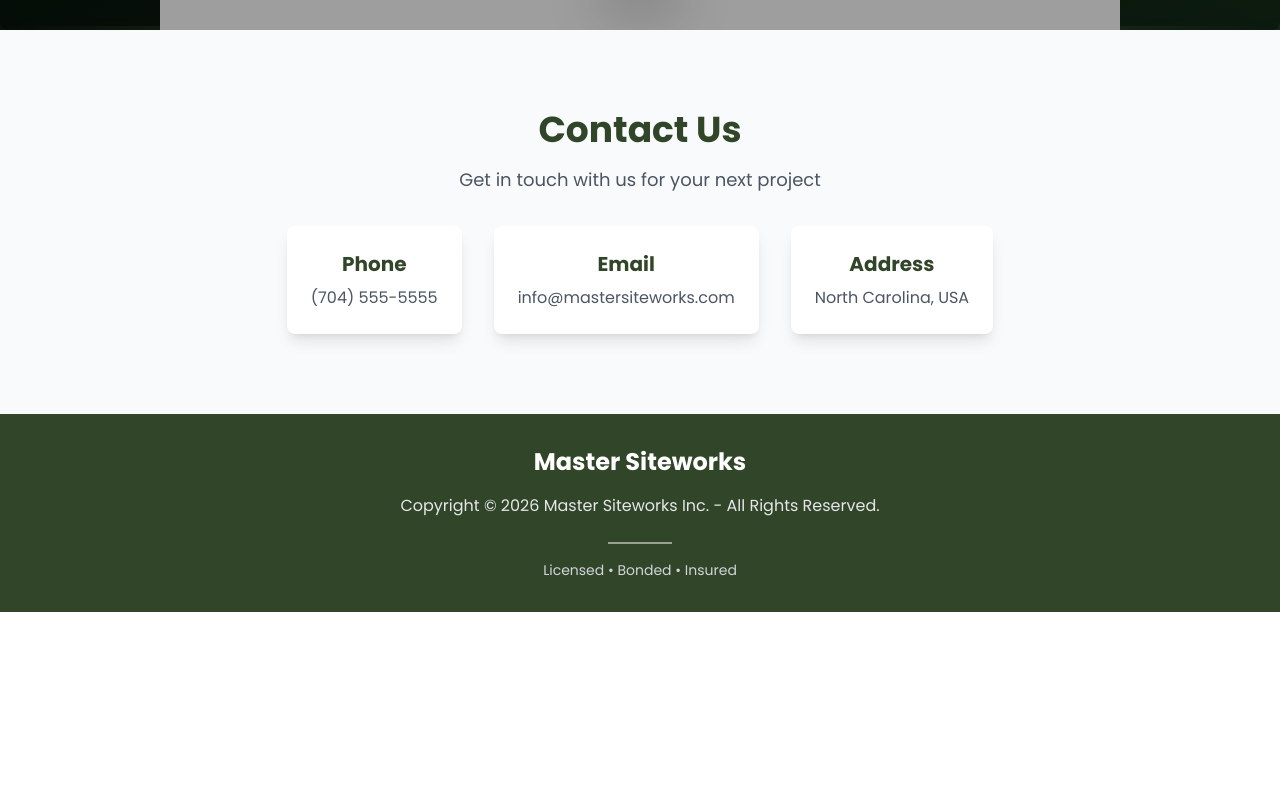
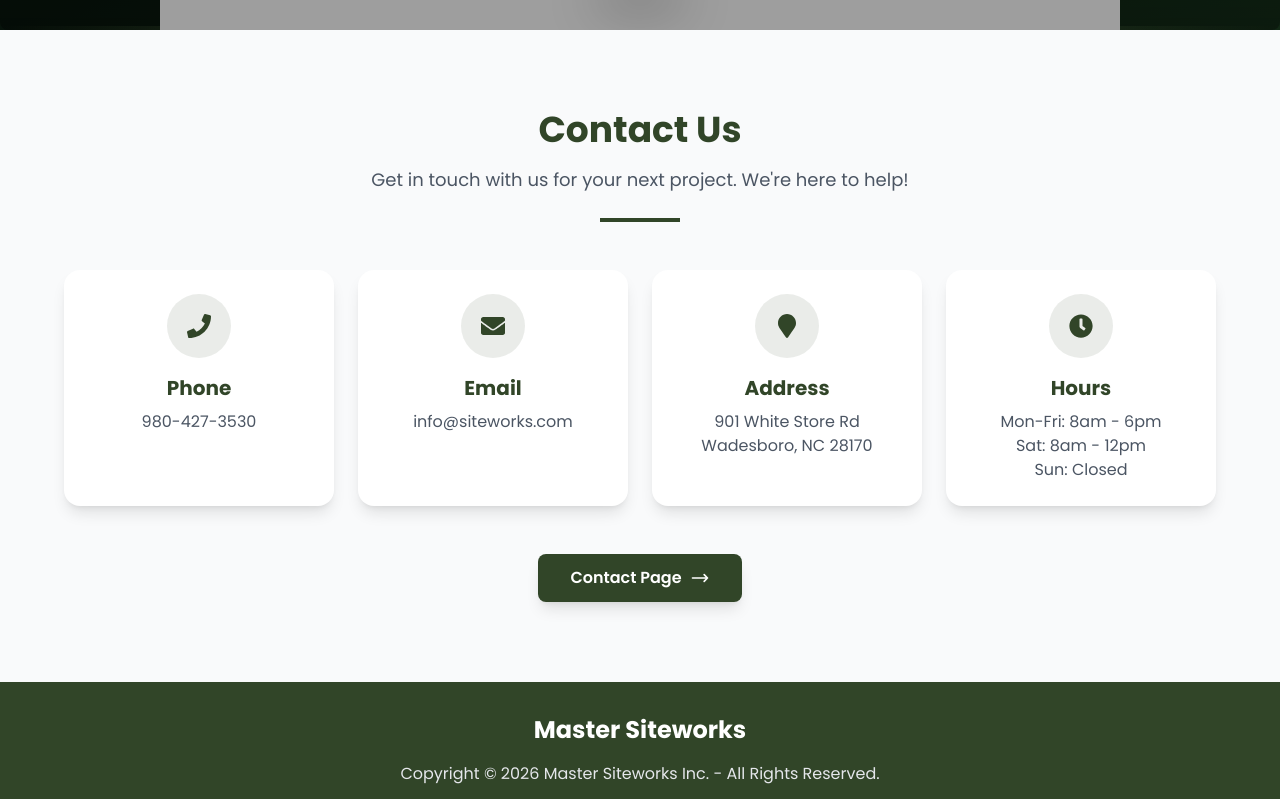
Before and after one commit to cesartomedes/mastersiteworks, a React (Vite) app: page / in a window 1280 px wide. Shown: the part 2619-3418 px from the top of the page. Before the commit the page ends 3231 px from the top, so only its background shows below. Built offline with nearby package versions, Linux system fonts and the light colour scheme; grey boxes are pictures that could not be loaded.

Commit message:
Update home contact section with new info and hours card

```diff
--- a/src/pages/HomePage.jsx
+++ b/src/pages/HomePage.jsx
@@ -1,6 +1,7 @@
 import HeroSection from "../sections/HeroSection";
 import ServicesSection from "../sections/ServicesSection";
 import VideoSection from "../sections/VideoSection";
+import { FaPhone, FaEnvelope, FaMapMarker, FaClock } from "react-icons/fa";
 
 const HomePage = () => {
   return (
@@ -9,26 +10,83 @@
       <ServicesSection />
       <VideoSection />
 
-      {/* Sección Contact - Temporal mientras creas la página completa */}
+      {/* Sección Contact */}
       <section id="contact" className="py-20 bg-gray-50">
-        <div className="container mx-auto px-4 text-center">
-          <h2 className="text-4xl font-bold text-[#314528] mb-4">Contact Us</h2>
-          <p className="text-gray-600 text-lg mb-8">
-            Get in touch with us for your next project
-          </p>
-          <div className="flex flex-col md:flex-row justify-center gap-8">
-            <div className="bg-white p-6 rounded-lg shadow-lg">
+        <div className="container mx-auto px-4">
+          <div className="text-center mb-12">
+            <h2 className="text-4xl font-bold text-[#314528] mb-4">Contact Us</h2>
+            <p className="text-gray-600 text-lg max-w-2xl mx-auto">
+              Get in touch with us for your next project. We're here to help!
+            </p>
+            <div className="w-20 h-1 bg-[#314528] mx-auto mt-6"></div>
+          </div>
+
+          <div className="grid grid-cols-1 md:grid-cols-2 lg:grid-cols-4 gap-6 max-w-6xl mx-auto">
+            {/* Teléfono */}
+            <div className="bg-white p-6 rounded-2xl shadow-lg hover:shadow-xl transition-all duration-300 hover:scale-105 text-center group">
+              <div className="w-16 h-16 bg-[#314528]/10 rounded-full flex items-center justify-center mx-auto mb-4 group-hover:bg-[#314528] transition-colors duration-300">
+                <FaPhone className="text-2xl text-[#314528] group-hover:text-white transition-colors duration-300" />
+              </div>
               <h3 className="text-xl font-bold text-[#314528] mb-2">Phone</h3>
-              <p className="text-gray-600">(704) 555-5555</p>
+              <a href="tel:9804273530" className="text-gray-600 hover:text-[#314528] transition">
+                980-427-3530
+              </a>
             </div>
-            <div className="bg-white p-6 rounded-lg shadow-lg">
+
+            {/* Email */}
+            <div className="bg-white p-6 rounded-2xl shadow-lg hover:shadow-xl transition-all duration-300 hover:scale-105 text-center group">
+              <div className="w-16 h-16 bg-[#314528]/10 rounded-full flex items-center justify-center mx-auto mb-4 group-hover:bg-[#314528] transition-colors duration-300">
+                <FaEnvelope className="text-2xl text-[#314528] group-hover:text-white transition-colors duration-300" />
+              </div>
               <h3 className="text-xl font-bold text-[#314528] mb-2">Email</h3>
-              <p className="text-gray-600">info@mastersiteworks.com</p>
+              <a href="mailto:info@siteworks.com" className="text-gray-600 hover:text-[#314528] transition">
+                info@siteworks.com
+              </a>
             </div>
-            <div className="bg-white p-6 rounded-lg shadow-lg">
+
+            {/* Dirección */}
+            <div className="bg-white p-6 rounded-2xl shadow-lg hover:shadow-xl transition-all duration-300 hover:scale-105 text-center group">
+              <div className="w-16 h-16 bg-[#314528]/10 rounded-full flex items-center justify-center mx-auto mb-4 group-hover:bg-[#314528] transition-colors duration-300">
+                <FaMapMarker className="text-2xl text-[#314528] group-hover:text-white transition-colors duration-300" />
+              </div>
               <h3 className="text-xl font-bold text-[#314528] mb-2">Address</h3>
-              <p className="text-gray-600">North Carolina, USA</p>
+              <p className="text-gray-600">901 White Store Rd</p>
+              <p className="text-gray-600">Wadesboro, NC 28170</p>
             </div>
+
+            {/* Horario - NUEVA TARJETA */}
+            <div className="bg-white p-6 rounded-2xl shadow-lg hover:shadow-xl transition-all duration-300 hover:scale-105 text-center group">
+              <div className="w-16 h-16 bg-[#314528]/10 rounded-full flex items-center justify-center mx-auto mb-4 group-hover:bg-[#314528] transition-colors duration-300">
+                <FaClock className="text-2xl text-[#314528] group-hover:text-white transition-colors duration-300" />
+              </div>
+              <h3 className="text-xl font-bold text-[#314528] mb-2">Hours</h3>
+              <p className="text-gray-600">Mon-Fri: 8am - 6pm</p>
+              <p className="text-gray-600">Sat: 8am - 12pm</p>
+              <p className="text-gray-600">Sun: Closed</p>
+            </div>
+          </div>
+
+          {/* Botón para ir a la página de contacto completa */}
+          <div className="text-center mt-12">
+            <a
+              href="/contact"
+              className="inline-flex items-center gap-2 bg-[#314528] text-white px-8 py-3 rounded-lg font-semibold hover:bg-[#314528]/80 transition-all duration-300 transform hover:scale-105 shadow-lg hover:shadow-xl"
+            >
+              Contact Page
+              <svg
+                className="w-5 h-5"
+                fill="none"
+                stroke="currentColor"
+                viewBox="0 0 24 24"
+              >
+                <path
+                  strokeLinecap="round"
+                  strokeLinejoin="round"
+                  strokeWidth={2}
+                  d="M17 8l4 4m0 0l-4 4m4-4H3"
+                />
+              </svg>
+            </a>
           </div>
         </div>
       </section>
```
